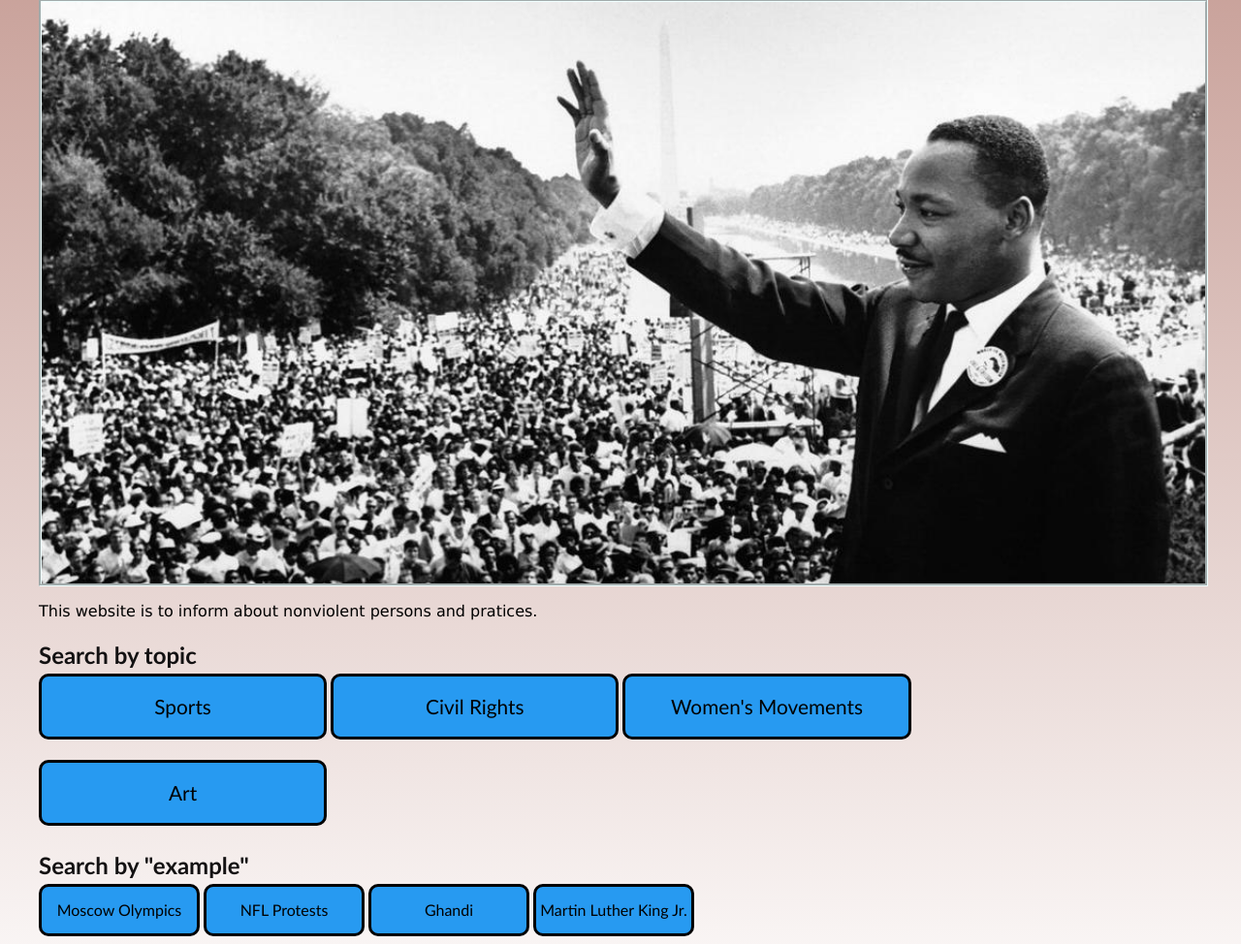
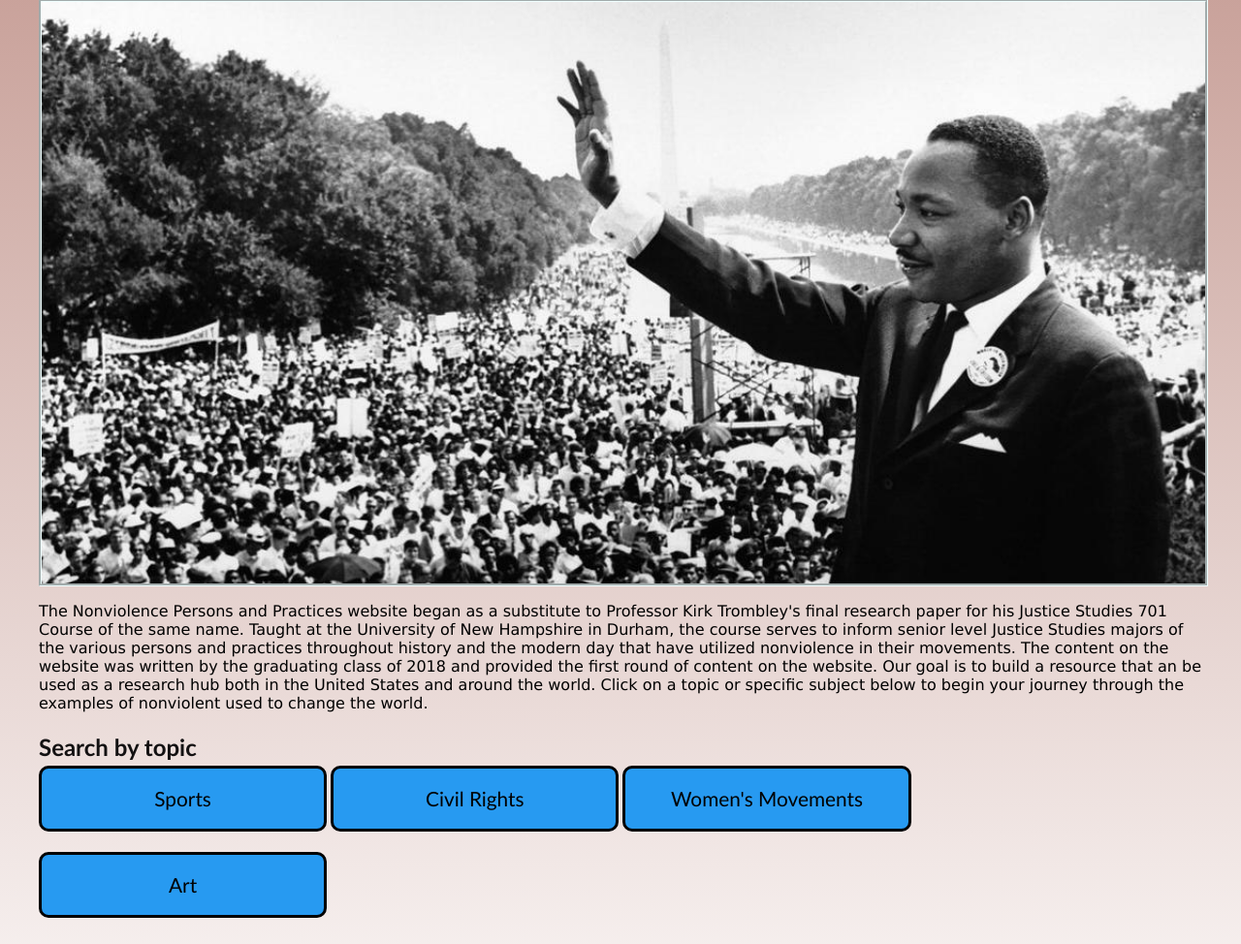
Before and after one commit to sleclercjr/NonviolentPersons, a PHP site: page / in a window 1280 px wide. Shown: the part 120-1094 px from the top of the page at 97% size. Run offline with PHP 8.4, Linux system fonts and the light colour scheme.

Commit message:
Added stuff for index and style

```diff
--- a/index.html
+++ b/index.html
@@ -14,7 +14,13 @@
 			<img class="img-banner" alt="MLK March on Washington" src="NonViolence/images/bannerimg.jpg" align="middle"/>
 		</div>
 		<div class="introduction">
-			<p>This website is to inform about nonviolent persons and pratices.</p>
+			<p>The Nonviolence Persons and Practices website began as a substitute to Professor Kirk Trombley's final research paper for his
+				Justice Studies 701 Course of the same name. Taught at the University of New Hampshire in Durham, the course serves to inform
+				senior level Justice Studies majors of the various persons and practices throughout history and the modern day that have utilized
+				nonviolence in their movements. The content on the website was written by the graduating class of 2018 and provided the first round
+				of content on the website. Our goal is to build a resource that an be used as a research hub both in the United States and around the
+				world. Click on a topic or specific subject below to begin your journey through the examples of nonviolent used to change the world.
+			</p>
 		</div>
 		<!--Search by topic-->
 		<nav class="main-navigation">
--- a/mainstyle.css
+++ b/mainstyle.css
@@ -12,6 +12,8 @@ body
 	margin: auto;
 	max-width: 75em;
 }
+
+/*Style for homepage*/
 .hdr-primary
 {
 	border-style: groove;
@@ -109,3 +111,4 @@ td{
 	padding-right: 5em;
 	font-size: .85em;
 }
+/*----------------------------------------------*/
```
